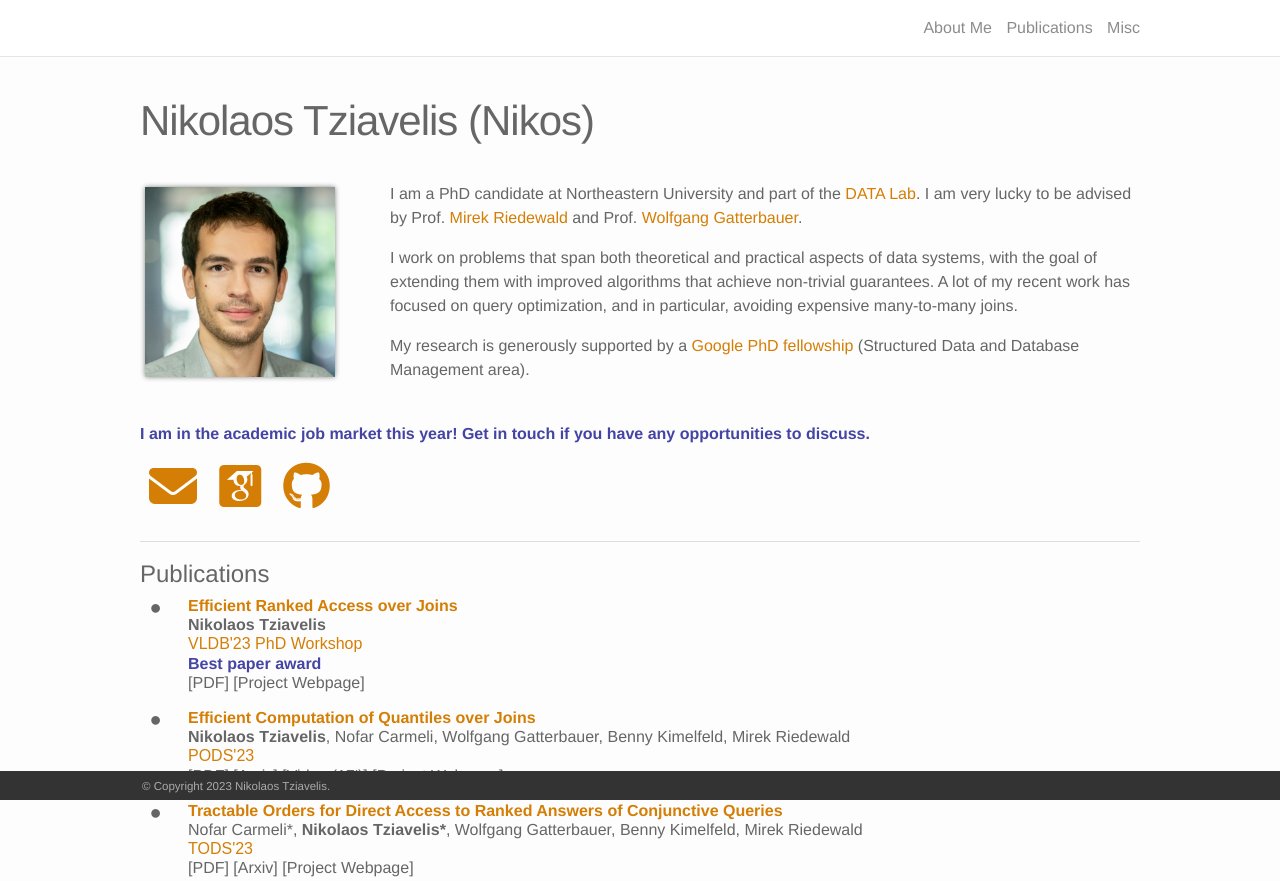
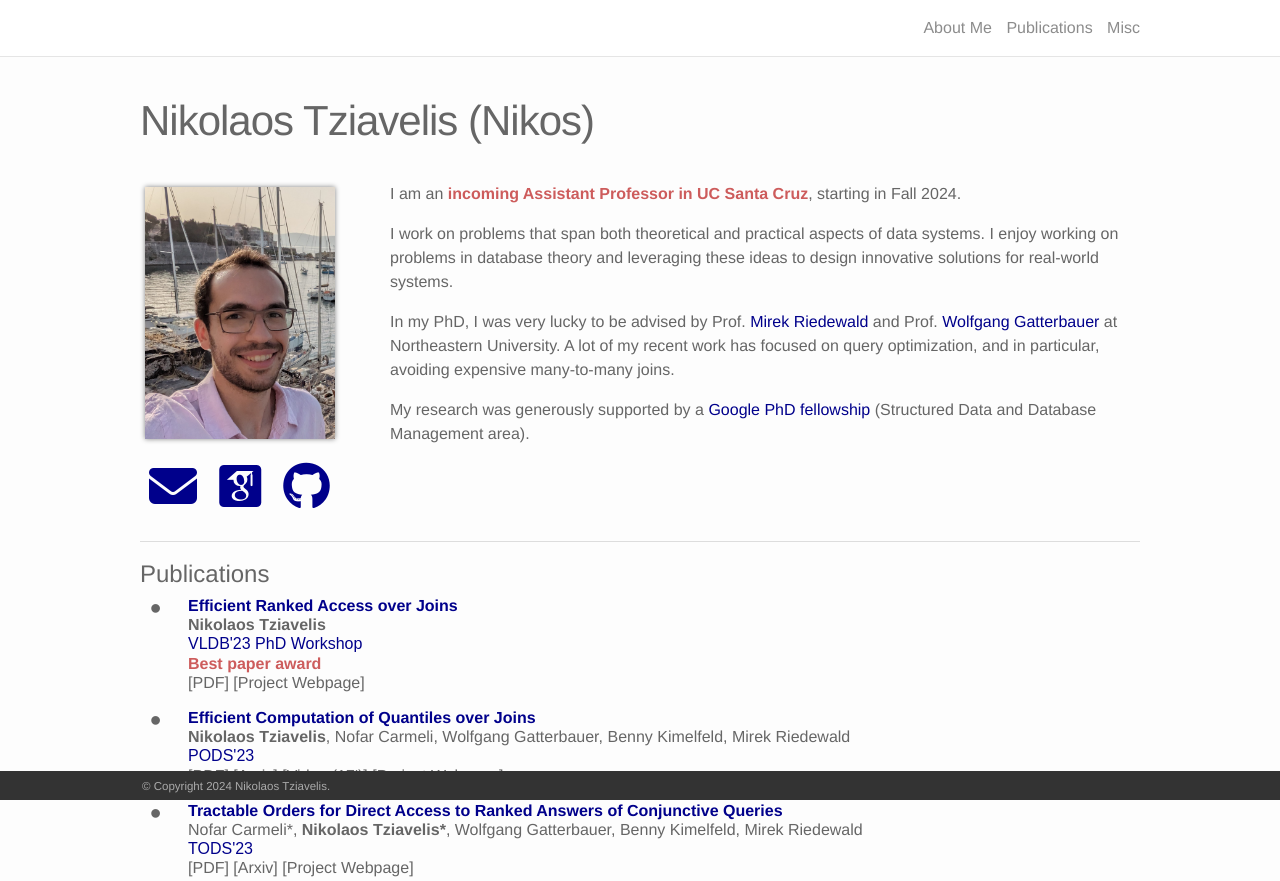
Before and after one commit to ntzia/ntzia.github.io, a plain HTML site: page index.html in a window 1280 px wide. Shown: the top 881 px of the page. Drawn offline with Linux system fonts and the light colour scheme; files whose address does not match are found by name.

Commit message:
assistant prof and color update

```diff
--- a/css/main.css
+++ b/css/main.css
@@ -18,7 +18,7 @@ $lime_green: #B7D12A;
 $purple: #B509AC;
 */
 :root {
-  --theme-color: #D47E05;
+  --theme-color: #00008B;
 }
 
 
@@ -39,7 +39,7 @@ body {
   -webkit-text-size-adjust: 100%; }
 
   b {
-    color: #4444a5
+    color: #CD5C5C
   }
 
 /**
--- a/index.html
+++ b/index.html
@@ -7,7 +7,8 @@
   <meta http-equiv="X-UA-Compatible" content="IE=edge">
 
   <title>Nikolaos Tziavelis</title>
-  <meta name="description" content="Personal Website of Nikolaos Tziavelis. Styling based on https://github.com/bogoli/-folio.">
+  <meta name="description" content="Personal Website of Nikolaos Tziavelis.">
+  <!-- Styling based on https://github.com/bogoli/-folio. -->
 
   <link rel="stylesheet" href="css/main.css">
   <script src="https://kit.fontawesome.com/d9d0e8a5bb.js" crossorigin="anonymous"></script>
@@ -58,7 +59,7 @@
 
   <div class="profile col one left">
 
-      <img class="one" src="img/me.jpg">
+      <img class="one" src="img/me2.jpg">
       <!--
       <div class="address">
         <p>tziavelis.n@northeastern.edu</p>
@@ -68,15 +69,17 @@
   </div>
 
 
-	<p>I am a PhD candidate at Northeastern University and part of the <a href="https://db.khoury.northeastern.edu/">DATA Lab</a>. I am very lucky to be advised by Prof. <a href="http://www.ccs.neu.edu/home/mirek/">Mirek Riedewald</a> and Prof. <a href="http://gatterbauer.name/">Wolfgang Gatterbauer</a>.</p>
+	<p>I am an <b>incoming Assistant Professor in UC Santa Cruz</b>, starting in Fall 2024.</p>
 
-	<p> I work on problems that span both theoretical and practical aspects of data systems, with the goal of extending them with improved algorithms that achieve non-trivial guarantees. A lot of my recent work has focused on query optimization, and in particular, avoiding expensive many-to-many joins.
+  <p> I work on problems that span both theoretical and practical aspects of data systems.
+    I enjoy working on problems in database theory and leveraging these ideas to design innovative solutions for real-world systems.
+    </p>
 
-	<p> My research is generously supported by a <a href="https://research.google/outreach/phd-fellowship/recipients/">Google PhD fellowship</a> (Structured Data and Database Management area).</p>
+    <p> In my PhD, I was very lucky to be advised by Prof. <a href="http://www.ccs.neu.edu/home/mirek/">Mirek Riedewald</a> and Prof. <a href="http://gatterbauer.name/">Wolfgang Gatterbauer</a> at Northeastern University.
+    A lot of my recent work has focused on query optimization, and in particular, avoiding expensive many-to-many joins.</p>
+    My research was generously supported by a <a href="https://research.google/outreach/phd-fellowship/recipients/">Google PhD fellowship</a> (Structured Data and Database Management area).</p>
 
-  &nbsp;&nbsp;&nbsp;&nbsp;
-
-  <p><b>I am in the academic job market this year! Get in touch if you have any opportunities to discuss.</b></p>
+  <!-- &nbsp;&nbsp;&nbsp;&nbsp; -->
 
 	<div class="one">
 
@@ -555,7 +558,7 @@
 
   <div class="wrapper">
   	<p class="small">
-    © Copyright 2023 Nikolaos Tziavelis.
+    © Copyright 2024 Nikolaos Tziavelis.
     </p>
   </div>
 
```
Also changed, not shown: img/me2.jpg (added).
